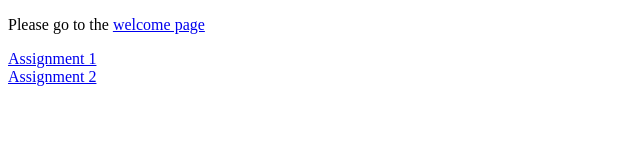
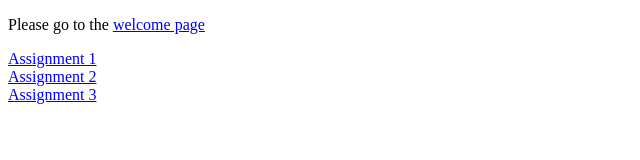
Before and after one commit to niravaga/cs5610fall2015, a website: page public/index.html in a window 1280 px wide. Shown: the whole page, without its empty margins (0-640 px from the left). Drawn offline with Linux system fonts and the light colour scheme.

Commit message:
assignment link added to index page

```diff
--- a/public/index.html
+++ b/public/index.html
@@ -8,5 +8,7 @@
 	<a href="/assignment/home.html"> Assignment 1 </a>
 	<br>
 	<a href="/assignment"> Assignment 2 </a>
+	<br>
+	<a href="/assignment/client"> Assignment 3 </a>
 </body>
 </html>
```
